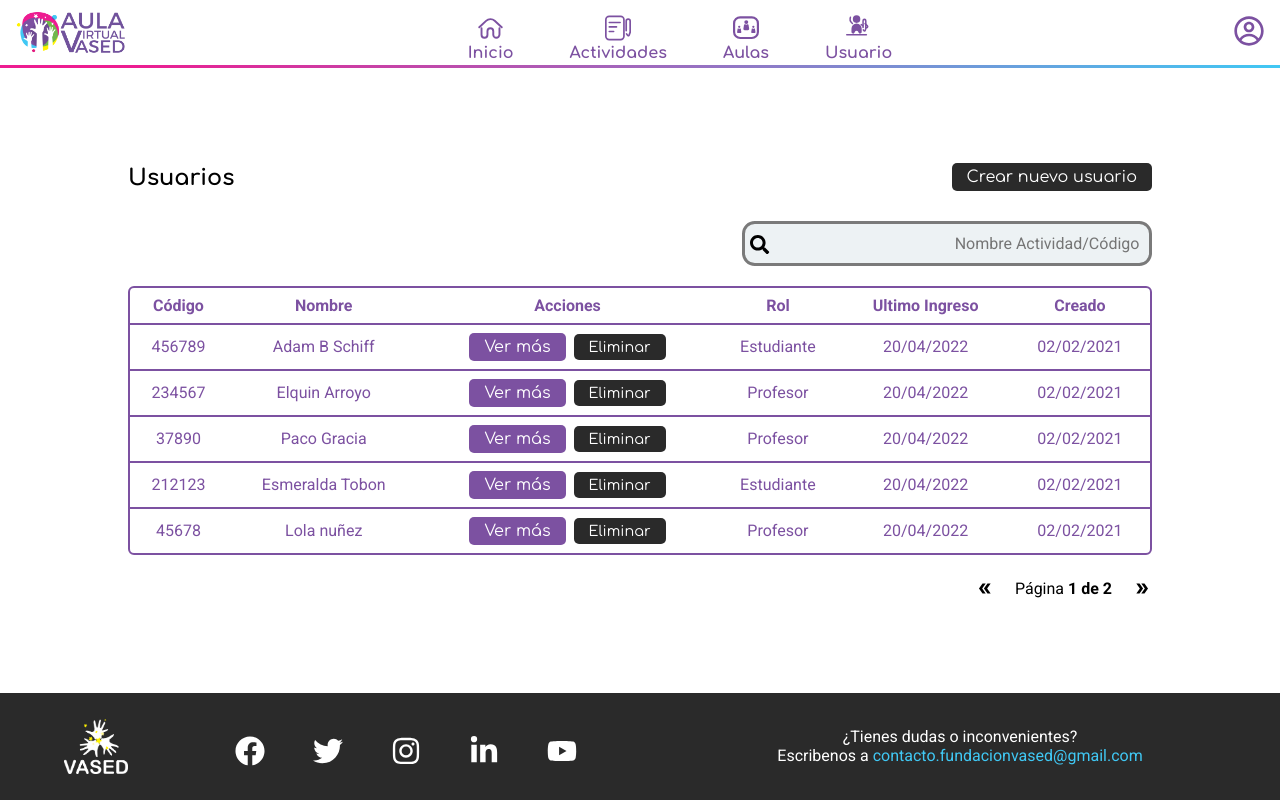
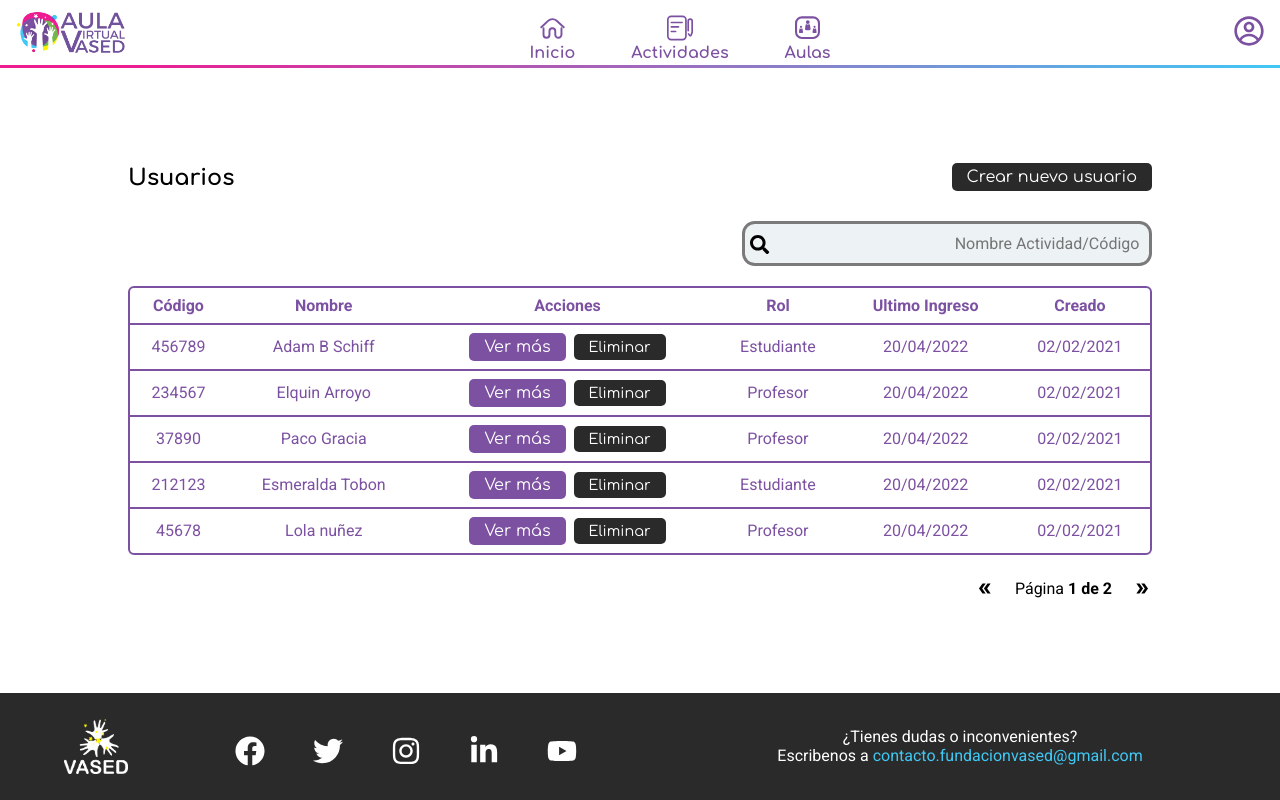
Before and after one commit to Jhuset2003/VasedWeb, a React (Vite) app: page /usuarios in a window 1280 px wide. Built offline with nearby package versions, Linux system fonts and the light colour scheme.

Commit message:
Render NavBars

```diff
--- a/package.json
+++ b/package.json
@@ -10,6 +10,7 @@
   "dependencies": {
     "esbuild": "^0.14.39",
     "formik": "^2.2.9",
+    "framer-motion": "^6.3.3",
     "react": "^18.0.0",
     "react-css-modules": "^4.7.11",
     "react-dom": "^18.0.0",
--- a/src/components/NavBars/NavBarLogin/NavBarLogin.jsx
+++ b/src/components/NavBars/NavBarLogin/NavBarLogin.jsx
@@ -12,7 +12,7 @@ function NavBarLogin() {
     const user = {
       "id" : 1,
       "name" : "Rodrigo Vased",
-      "role" : 1
+      "role" : 3
     }
     const items = [
         {
@@ -33,7 +33,7 @@ function NavBarLogin() {
           {
                       user.role === 1 ?
                       <LinkUser/>
-                      :user.role === 3 ?
+                      :user.role === 2 ?
                       <LinkStudents/>
                       :null
                     }
@@ -59,7 +59,7 @@ function NavBarLogin() {
                     {
                       user.role === 1 ?
                       <li><LinkUser/></li>
-                      :user.role === 3 ?
+                      :user.role === 2 ?
                       <li><LinkStudents/></li>
                       :null
                     }
```
Also changed, not shown: 1 other file (tests, documents, lock files or other folders).
